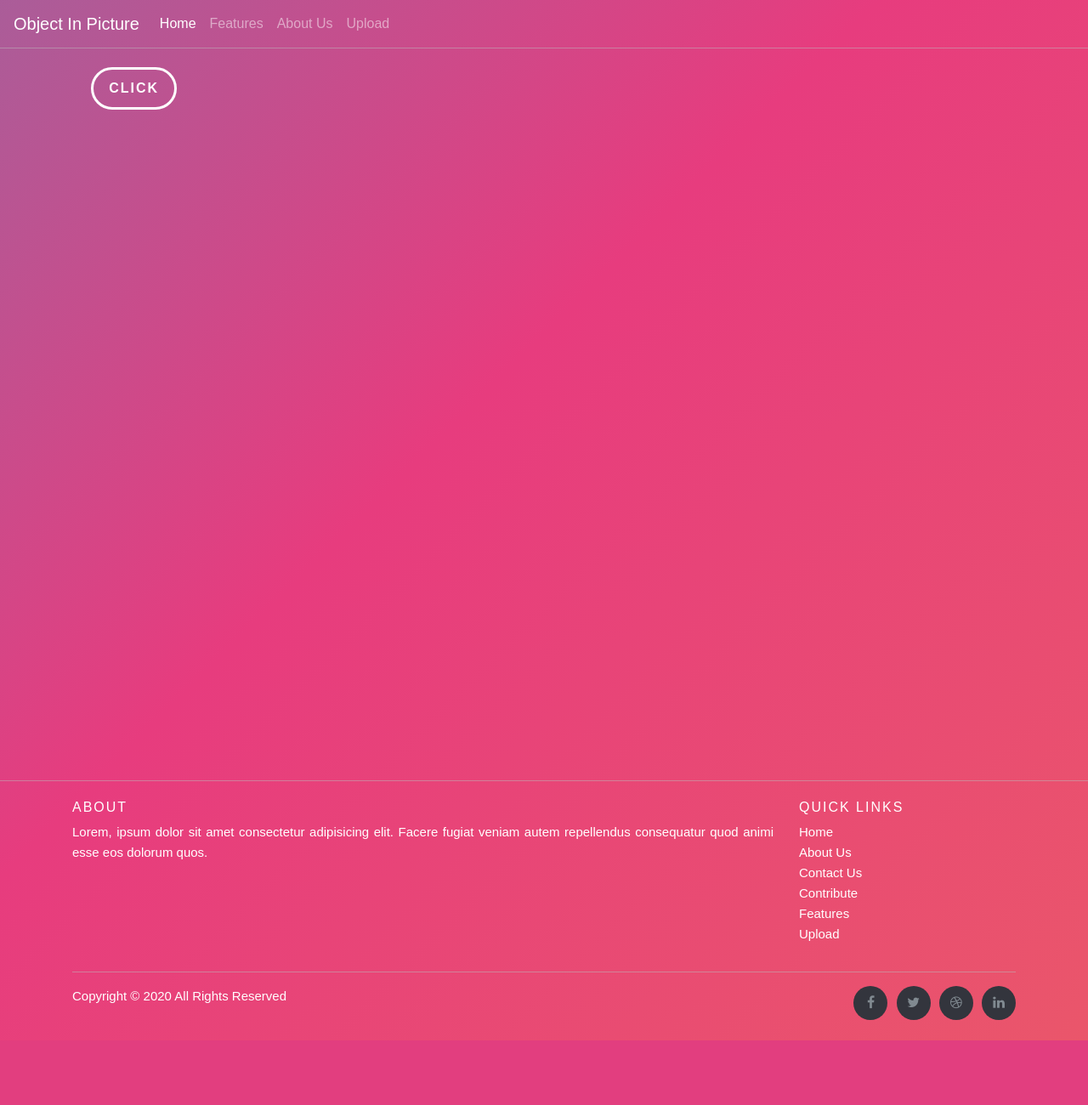
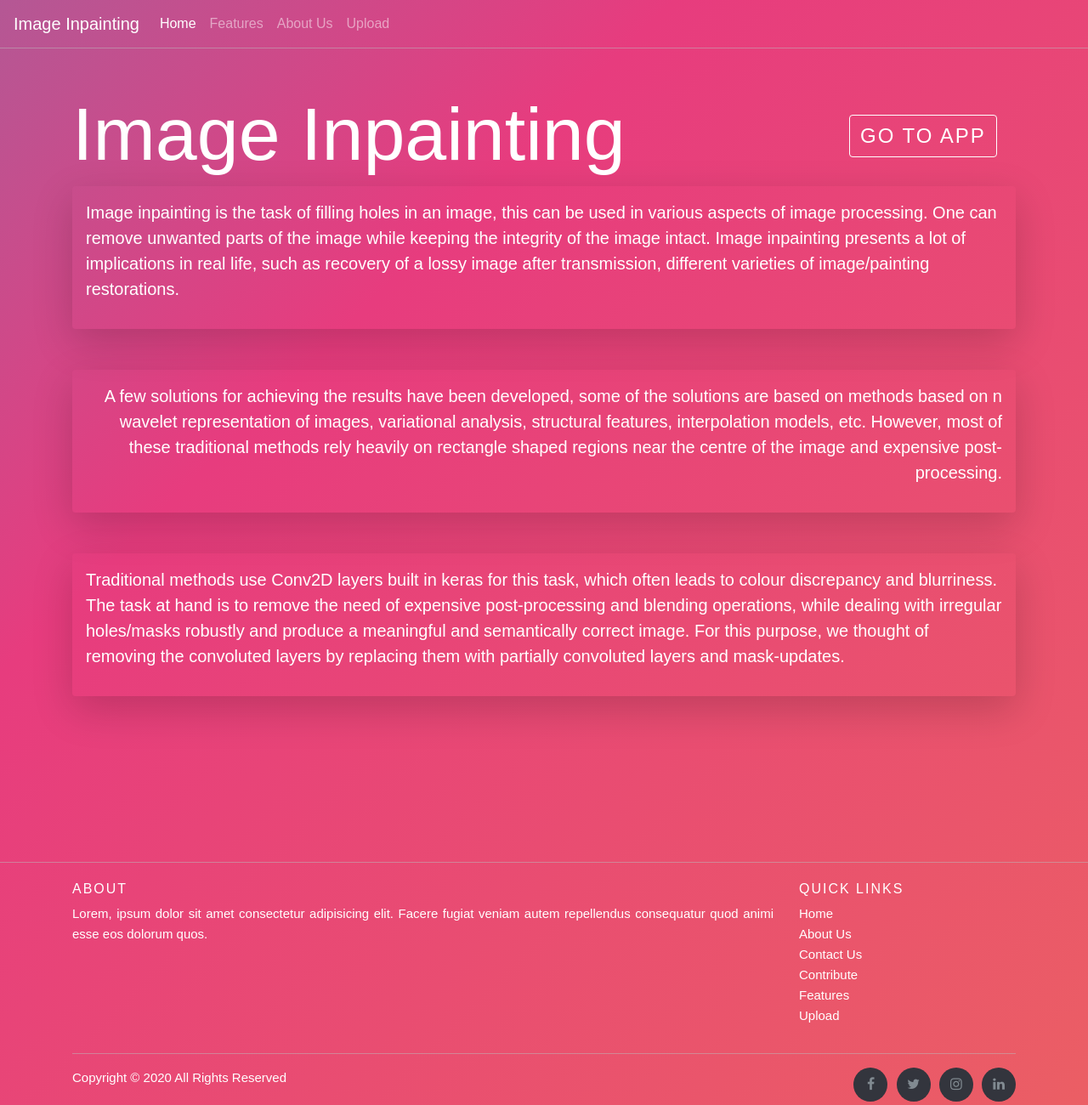
Before and after one commit to LeadingIndiaAI/Image-Inpainting, a Flask app: page / in a window 1280 px wide. Shown: the whole page at 85% size. Before the commit the page ends 1224 px from the top, so only its background shows below. Run offline with Flask 2, Linux system fonts and the light colour scheme; some libraries are stand-ins or nearby versions.

Commit message:
modified homepage
modified homepage, made the footer work, added lots of new ux design material, smoothened things, fixed major bugs

```diff
--- a/app/static/css/main_template css/mainstyle.css
+++ b/app/static/css/main_template css/mainstyle.css
@@ -5,10 +5,34 @@
     font-family: sans-serif;
 }
 
+#headerz h1 {
+    color: #ffff;
+    display: inline-block;
+}
+
+#headerz button {
+    font-size: 1.5rem;
+    margin-top: 7%;
+}
+
+#gobtn:hover {
+    color: black;
+    background-color: white;
+}
+
+main {
+    margin-bottom: 3rem;
+}
+
+/* #footerCheck {
+    margin-bottom: 50rem;
+} */
+
 #navhr {
     border-top-color: #bbb;
     opacity: 0.5;
     margin: 0;
+    /* margin-bottom: 4%; */
 }
 
 #navhr.small {
@@ -19,8 +43,22 @@ main {
     height: 100vh;
 }
 
+.shadow-lg {
+    background-color: transparent;
+}
+
+#page-container {
+    position: relative;
+    min-height: 100vh;
+}
+
+#content-wrap {
+    padding-bottom: 3rem;    /* Footer height */
+}
+
 body {
-    height: 100;
+    height: 100%;
+    min-height: 100%;
     /* display: flex;
     flex-direction: column; */
     /* justify-content: center; */
@@ -49,6 +87,16 @@ nav {
     /* border-bottom-width: thin; */
 }
 
+.btn.btn-outline-secondary {
+    /* @include button-outline-variant(white, #222222, lighten(white, 5%), white); */
+    color: white;
+    border-color: white;
+}
+
+p {
+    color: white;
+}
+
 button {
     padding: 10px 18px;
     margin: 2%;
@@ -57,10 +105,8 @@ button {
     text-transform: uppercase;
     letter-spacing: 2px;
     font-weight: bold;
-    /* color: #e4cfad; */
     color: white;
     background-color: transparent;
-    /* margin-bottom: 50px; */
 }
 
 button:hover {
@@ -78,15 +124,18 @@ button span {
 
 /* Footer Styling Below */
 
+
 .site-footer {
+    /* margin-top: 250px;  */
     background-color: transparent;
     padding: 45px 0 20px;
     font-size: 15px;
     line-height: 24px;
     color: #ffff;
+    height: 3rem;
     /* opacity: 50%; */
-    /* position: absolute;
-    bottom: 0;
+    /* position: relative;  */
+    /* bottom: 0;
     left: 0;
     right: 0; */
     /* height: auto !important; */
@@ -114,7 +163,8 @@ button span {
 }
 
 .site-footer a:hover {
-    color: #3366cc;
+    /* color: #3366cc; */
+    color: gray;
     text-decoration: none;
 }
 
@@ -132,7 +182,8 @@ button span {
 }
 
 .footer-links a:active, .footer-links a:focus, .footer-links a:hover {
-    color: #3366cc;
+    /* color: #3366cc; */
+    color: gray;
     text-decoration: none;
 }
 
--- a/app/templates/public/index.html
+++ b/app/templates/public/index.html
@@ -1,11 +1,47 @@
 {% extends 'public/templates/main_template.html' %}
 
 {% block title %}
-Home
+Image Inpainting
 {% endblock %}
 
 {% block content %}
-    <div class="container">
-       <a href="/upload"><button>Click</button></a>
+<div class="container">
+    <div id="headerz">
+        <h1 class="display-2 mt-5">Image Inpainting</h1>
+        <a href="/upload"><button type="button" class="btn btn-outline-secondary float-right d-inline-block" id="gobtn">Go To
+            App</button></a>
     </div>
+    <div class="shadow-lg p-3 mb-5 rounded">
+        <p class="lead">Image inpainting is the task of filling holes in an image, this can be used in various aspects
+            of image processing. One can remove unwanted parts of the image while keeping the integrity of the image
+            intact. Image inpainting presents a lot of implications in real life, such as recovery of a lossy image
+            after transmission, different varieties of image/painting restorations.
+        </p>
+    </div>
+    <div class="shadow-lg p-3 mb-5 rounded">
+        <p class="lead text-right">
+            A few solutions for achieving the results have been
+            developed, some of the solutions are based on methods based on n wavelet representation of images,
+            variational analysis, structural features, interpolation models, etc. However, most of these traditional
+            methods rely heavily on rectangle shaped regions near the centre of the image and expensive post-processing.
+        </p>
+    </div>
+    <div class="shadow-lg p-3 mb-5 rounded">
+        <p class="lead">
+            Traditional methods use Conv2D layers built in keras for this task, which often leads to colour discrepancy
+            and blurriness. The task at hand is to remove the need of expensive post-processing and blending operations,
+            while dealing with irregular holes/masks robustly and produce a meaningful and semantically correct image.
+            For this purpose, we thought of removing the convoluted layers by replacing them with partially convoluted
+            layers and mask-updates.
+        </p>
+    </div>
+
+
+    <!-- <a href="/upload"><button class="shadow-lg">Click</button></a> -->
+
+
+</div>
 {% endblock %}
+
+{% block backbtn %}
+{% endblock %}
--- a/app/templates/public/templates/main_template.html
+++ b/app/templates/public/templates/main_template.html
@@ -26,7 +26,7 @@
 <body>
 
     <nav class="navbar navbar-expand-lg navbar-dark ">
-        <a class="navbar-brand" href="/">Object In Picture</a>
+        <a class="navbar-brand" href="/">Image Inpainting</a>
         <button class="navbar-toggler" type="button" data-toggle="collapse" data-target="#navbarNavAltMarkup"
             aria-controls="navbarNavAltMarkup" aria-expanded="false" aria-label="Toggle navigation">
             <span class="navbar-toggler-icon"></span>
@@ -42,14 +42,20 @@
     </nav>
     <hr id="navhr">
 
+    <div id="page-container">
+        <div id="content-wrap">
             <main>
                 {% block content %}
                 {% endblock %}
             </main>
 
-    {% block custom_js %}
+            {% block backbtn %}
             {% endblock %}
 
+
+
+            <!-- HERE -->
+        </div>
 
         <!-- Site footer -->
         <footer class="site-footer">
@@ -87,7 +93,7 @@
                         <ul class="social-icons">
                             <li><a class="facebook" href="#"><i class="fa fa-facebook"></i></a></li>
                             <li><a class="twitter" href="#"><i class="fa fa-twitter"></i></a></li>
-                        <li><a class="dribbble" href="#"><i class="fa fa-dribbble"></i></a></li>
+                            <li><a class="dribbble" href="#"><i class="fa fa-instagram"></i></a></li>
                             <li><a class="linkedin" href="#"><i class="fa fa-linkedin"></i></a></li>
                         </ul>
                     </div>
@@ -95,7 +101,11 @@
             </div>
         </footer>
 
+        <!-- HERE -->
+    </div>
 
+    {% block custom_js %}
+    {% endblock %}
     <!-- Optional JavaScript -->
     <!-- jQuery first, then Popper.js, then Bootstrap JS -->
     <script src="https://code.jquery.com/jquery-3.5.1.slim.min.js"
```
Also changed, not shown: app/static/css/style.css (+10 -4 lines), app/templates/public/upload_image.html (+9 -0 lines). Lines whose indentation alone changed are shown as unchanged.
